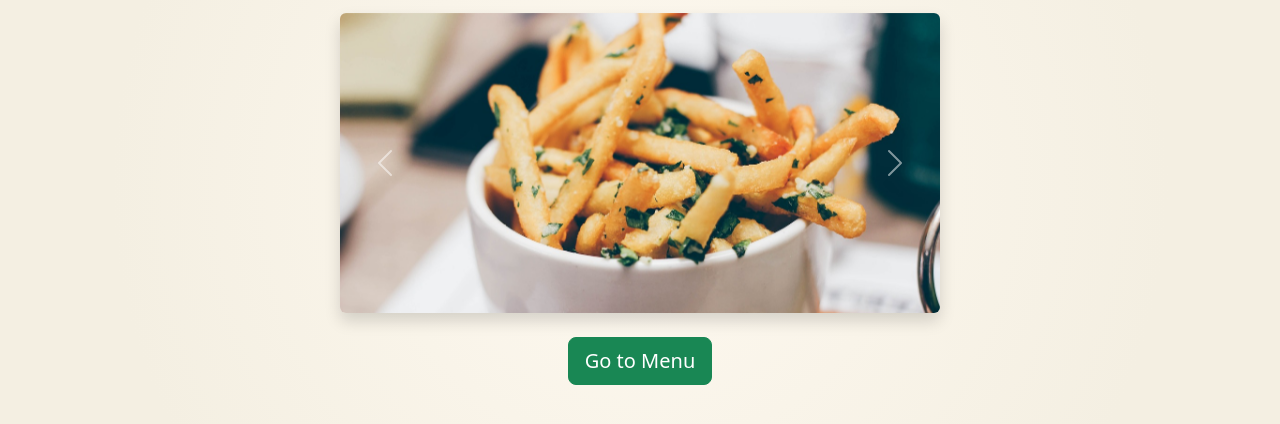
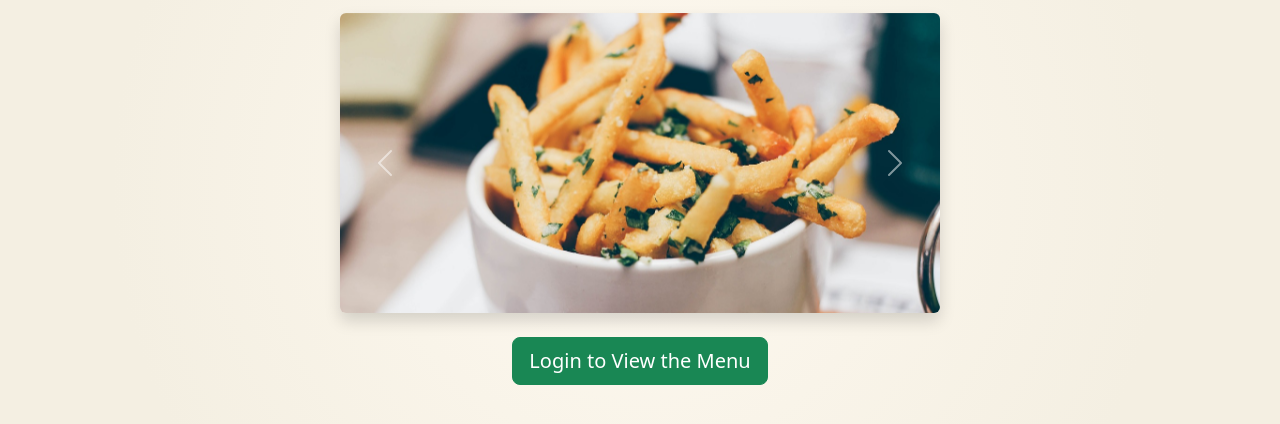
Before and after one commit to SlemJosh/quickbite-food-ordering-app, a plain HTML site: page index.html in a window 1280 px wide. Shown: the part 216-640 px from the top of the page. Drawn offline with nearby package versions, Linux system fonts and the light colour scheme.

Commit message:
Fix: Adjust CTA button on index.html to redirect based on login state

```diff
--- a/index.html
+++ b/index.html
@@ -53,7 +53,7 @@
     </div>
 
     <!-- Call to Action -->
-    <a href="menu.html" id="ctaButton" class="btn btn-success btn-lg">Go to Menu</a>
+    <a id="ctaButton" class="btn btn-success btn-lg">Login to View the Menu</a>
   </header>
 
   <!-- Bootstrap JS -->
@@ -64,6 +64,7 @@
     const nav = document.getElementById("navButtons");
     const isLoggedIn = localStorage.getItem("isLoggedIn") === "true";
     const userEmail = localStorage.getItem("userEmail");
+    const ctaButton = document.getElementById("ctaButton");
 
     if (isLoggedIn && userEmail) {
       nav.innerHTML = `
@@ -71,9 +72,12 @@
         <a href="cart.html" class="btn btn-outline-warning btn-sm">Cart (<span id="cartCount">0</span>)</a>
         <button onclick="logout()" class="btn btn-outline-danger btn-sm">Logout</button>
       `;
-      document.getElementById("ctaButton").textContent = "Browse Menu";
+      ctaButton.textContent = "Browse Menu";
+      ctaButton.href = "menu.html";
     } else {
       nav.innerHTML = `<a href="login.html" class="btn btn-success">Login</a>`;
+      ctaButton.textContent = "Login to View the Menu";
+      ctaButton.href = "login.html";
     }
 
     function logout() {
```
